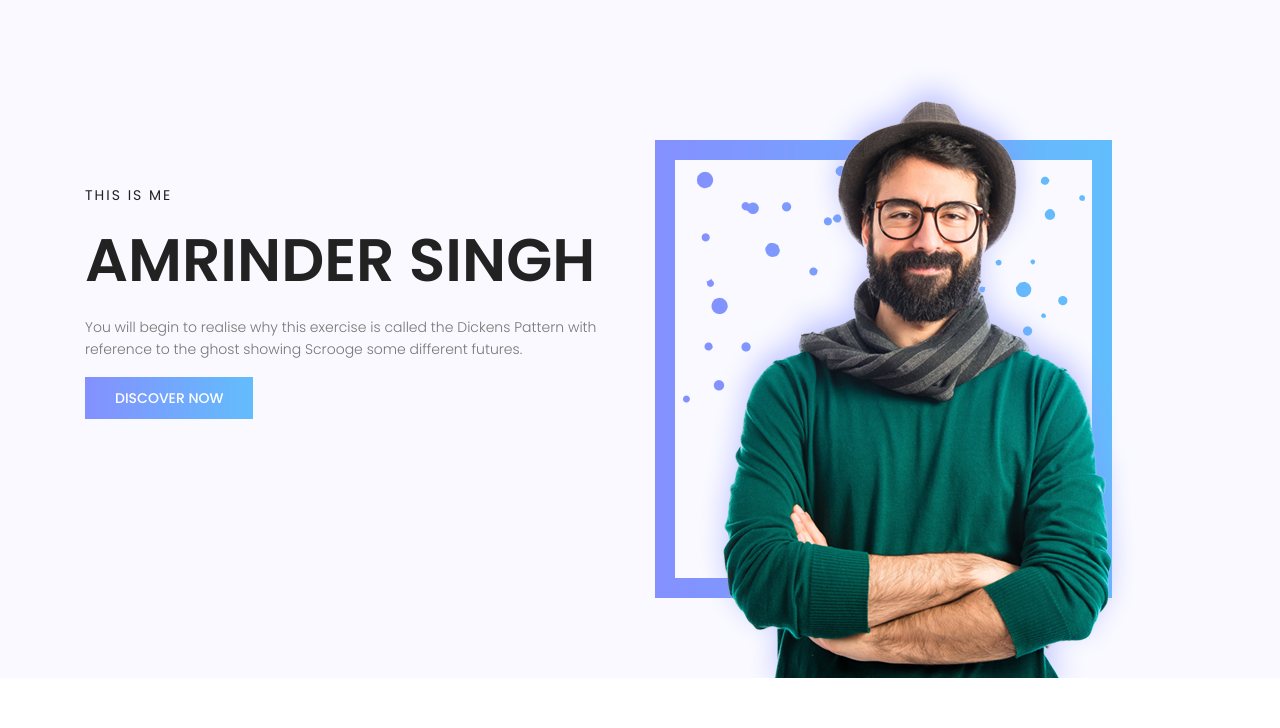
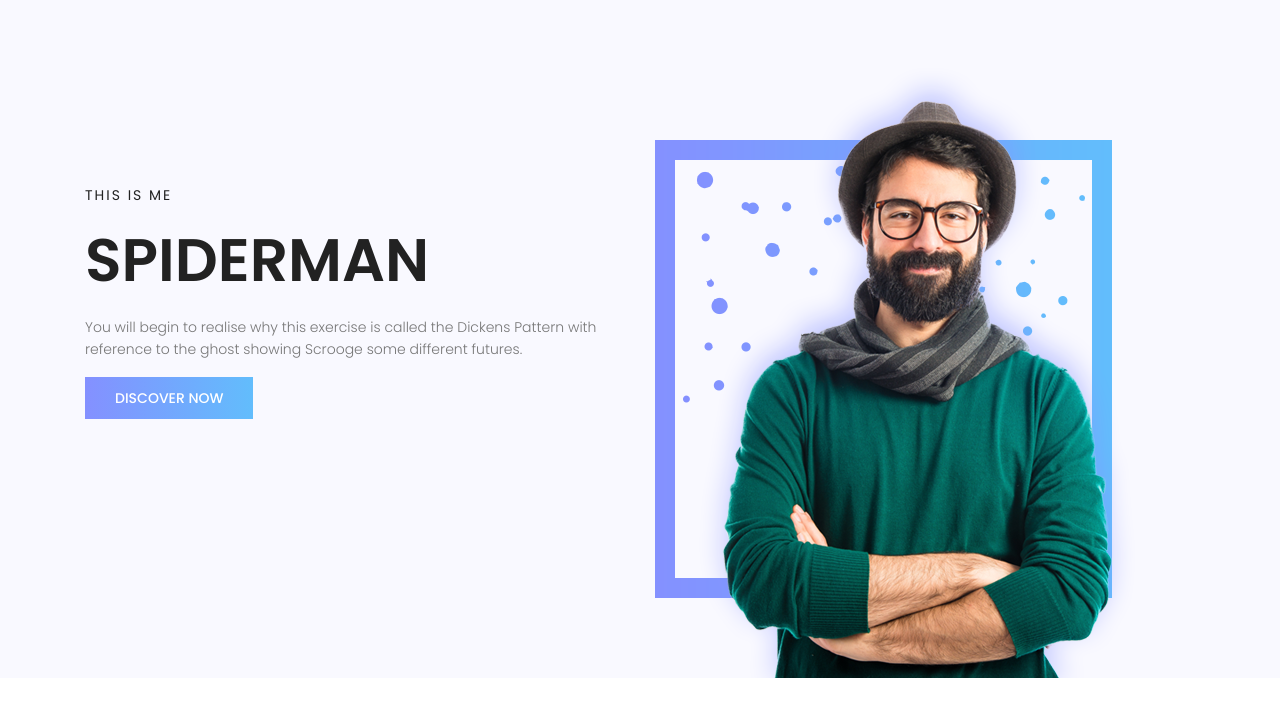
Before and after one commit to Amrindersingh1/Portfolio, a plain HTML site: page index.html in a window 1280 px wide. Shown: the part 72-800 px from the top of the page. Drawn offline with nearby package versions, Linux system fonts and the light colour scheme; some packages are replaced by stand-ins of ours.

Commit message:
Update index.html

```diff
--- a/index.html
+++ b/index.html
@@ -74,7 +74,7 @@
 					<div class="row fullscreen align-items-center justify-content-between">
 						<div class="col-lg-6 col-md-6 banner-left">
 							<h6>This is me</h6>
-							<h1>Amrinder Singh</h1>
+							<h1>spiderman</h1>
 							<p>
 								You will begin to realise why this exercise is called the Dickens Pattern with reference to the ghost showing Scrooge some different futures.
 							</p>
```
